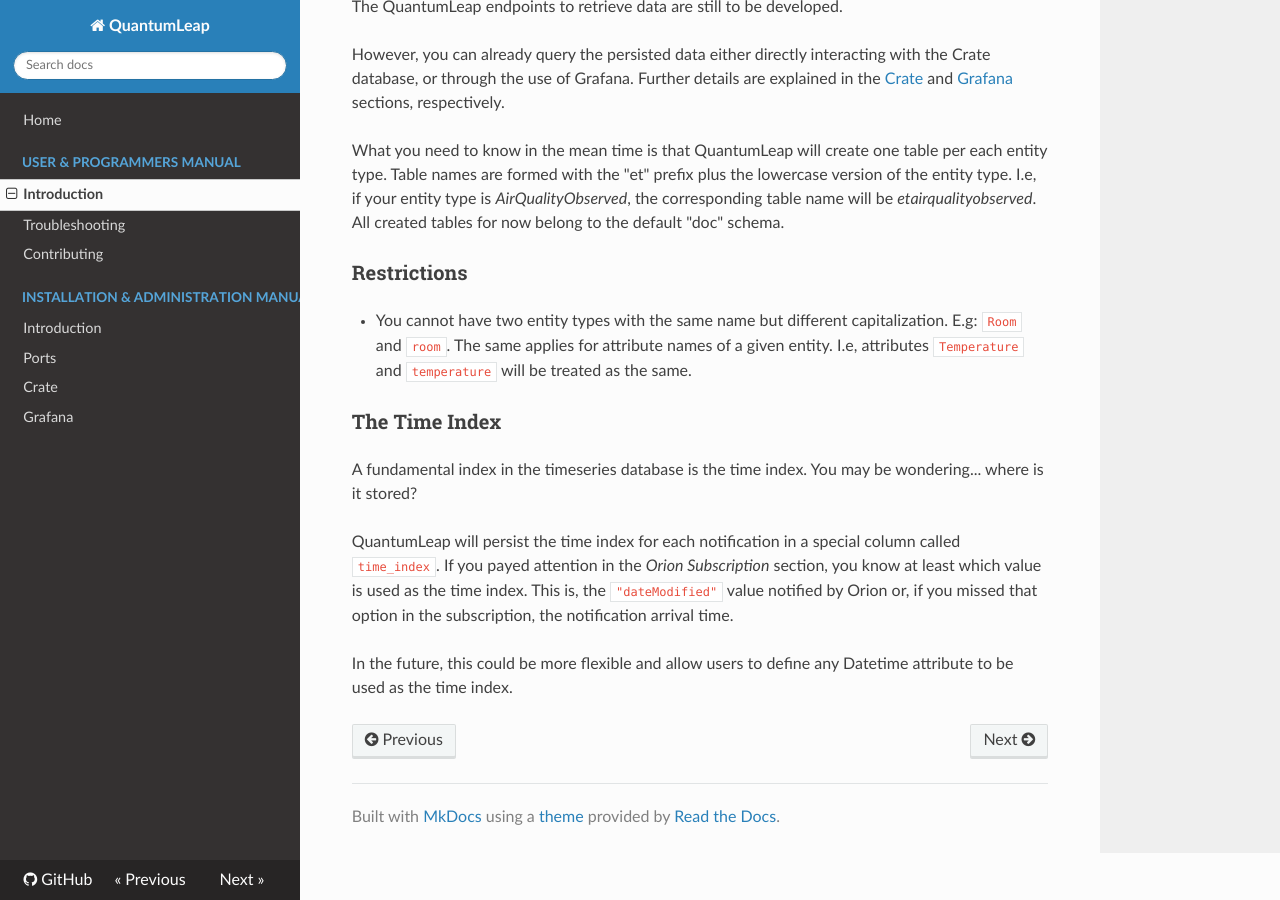
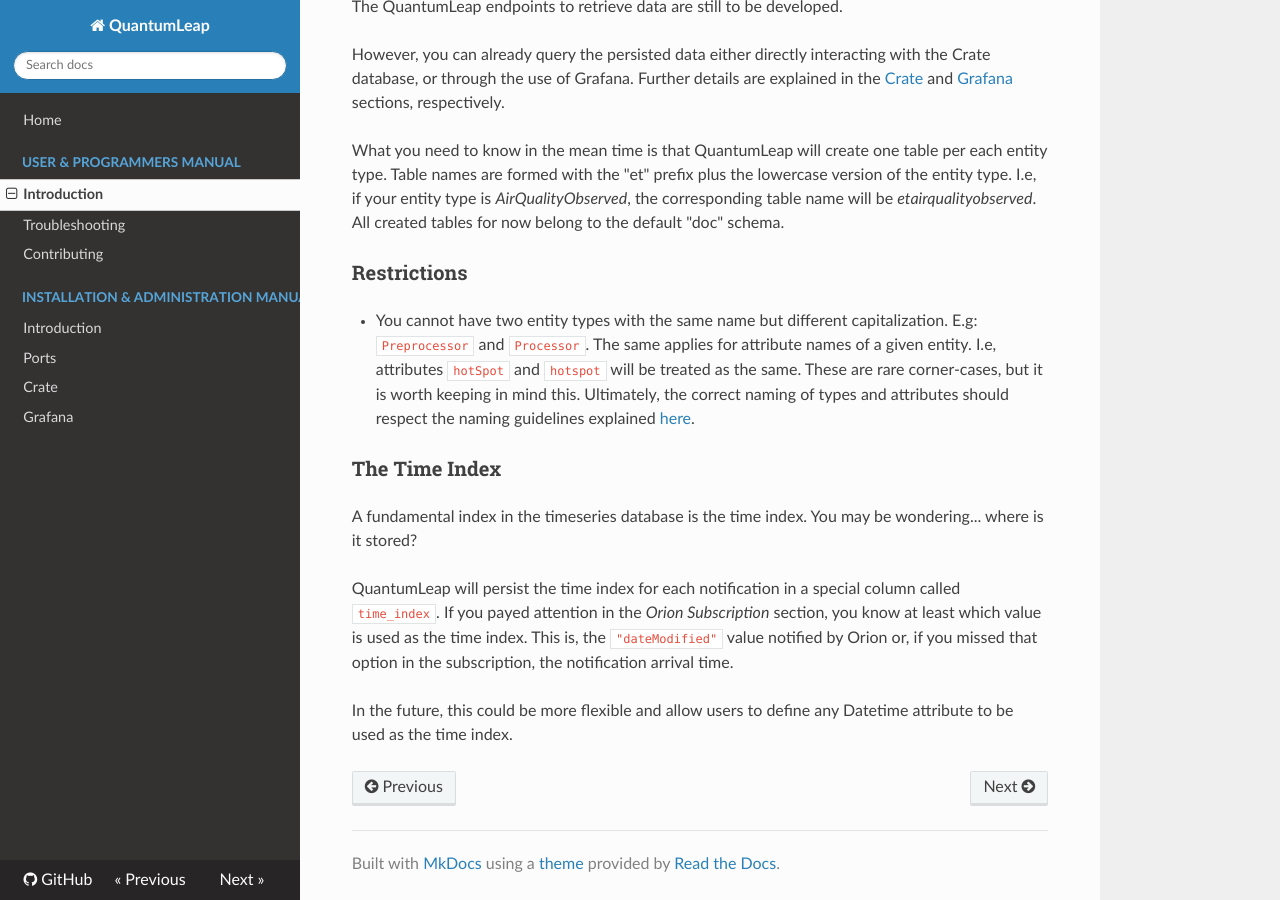
Before and after one commit to orchestracities/ngsi-timeseries-api, an MkDocs documentation site: the page built from doc/manuals/user/index.md, in a window 1280 px wide and 900 px high, scrolled down 2610 px. Built offline with MkDocs 1.6.1, drawn with Linux system fonts in a browser that asks for light colours; nearby versions of some CDN libraries; comment, search, counter and statistics services are not loaded; old or Windows-style settings are respelled for this version of MkDocs.

Commit message:
Add link to naming guidelines

```diff
--- a/doc/manuals/user/index.md
+++ b/doc/manuals/user/index.md
@@ -109,7 +109,7 @@
 
 ### Restrictions
 
-- You cannot have two entity types with the same name but different capitalization. E.g: `Room` and `room`. The same applies for attribute names of a given entity. I.e, attributes `Temperature` and `temperature` will be treated as the same.
+- You cannot have two entity types with the same name but different capitalization. E.g: `Preprocessor` and `Processor`. The same applies for attribute names of a given entity. I.e, attributes `hotSpot` and `hotspot` will be treated as the same. These are rare corner-cases, but it is worth keeping in mind this. Ultimately, the correct naming of types and attributes should respect the naming guidelines explained [here](http://fiware-datamodels.readthedocs.io/en/latest/guidelines/index.html).
 
 ### The Time Index
 
```
